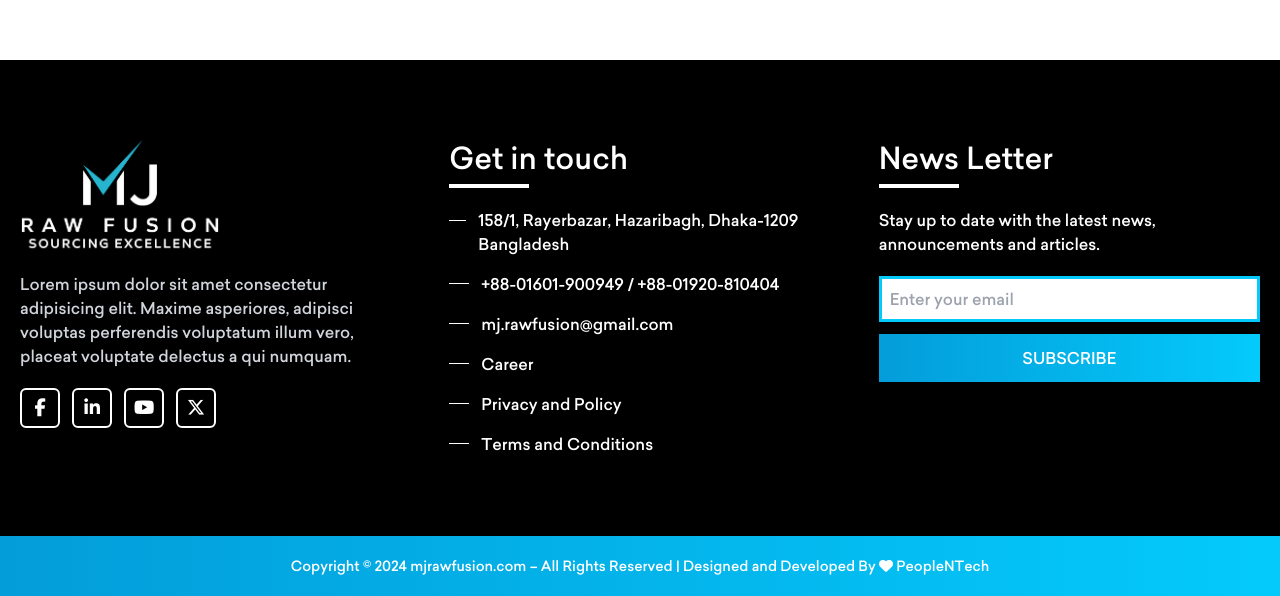
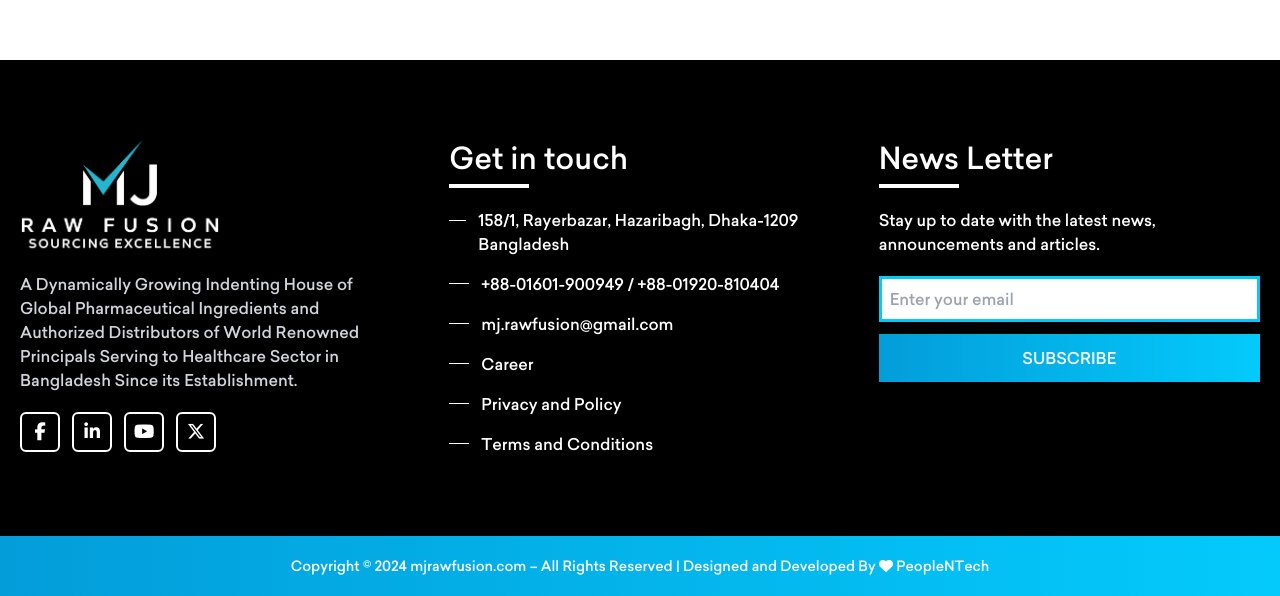
Before and after one commit to antorntech/mjrawfusion, a React (Vite) app: page / in a window 1280 px wide. Shown: the part 4177-4773 px from the top of the page. Built offline with nearby package versions, Linux system fonts and the light colour scheme.

Commit message:
add some change on footer content

```diff
--- a/src/shared/Footer.jsx
+++ b/src/shared/Footer.jsx
@@ -25,9 +25,10 @@ const Footer = () => {
             <div className="w-full flex flex-col items-center md:items-start">
               <img src="/images/logo-light.png" alt="" width={200} />
               <p className="text-gray-300 my-5">
-                Lorem ipsum dolor sit amet consectetur adipisicing elit. Maxime
-                asperiores, adipisci voluptas perferendis voluptatum illum vero,
-                placeat voluptate delectus a qui numquam.
+                A Dynamically Growing Indenting House of Global Pharmaceutical
+                Ingredients and Authorized Distributors of World Renowned
+                Principals Serving to Healthcare Sector in Bangladesh Since its
+                Establishment.
               </p>
               <div className="flex items-center gap-3">
                 <Link className="border-2 border-white rounded-md w-10 h-10 flex justify-center items-center hover:border-[#04cafb] hover:bg-gradient-to-l hover:from-[#04cafb] hover:to-[#039dda] transition-all duration-500">
```
